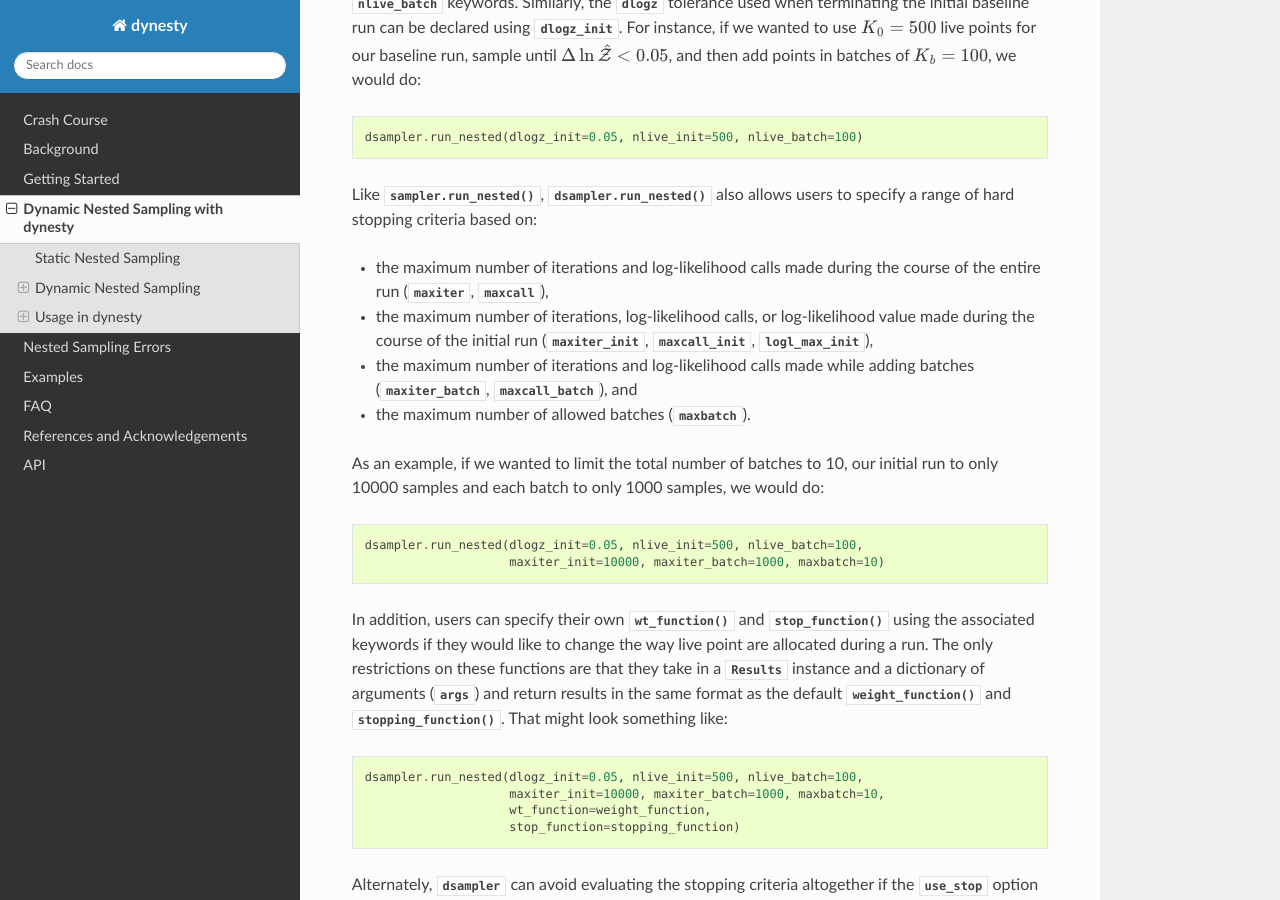
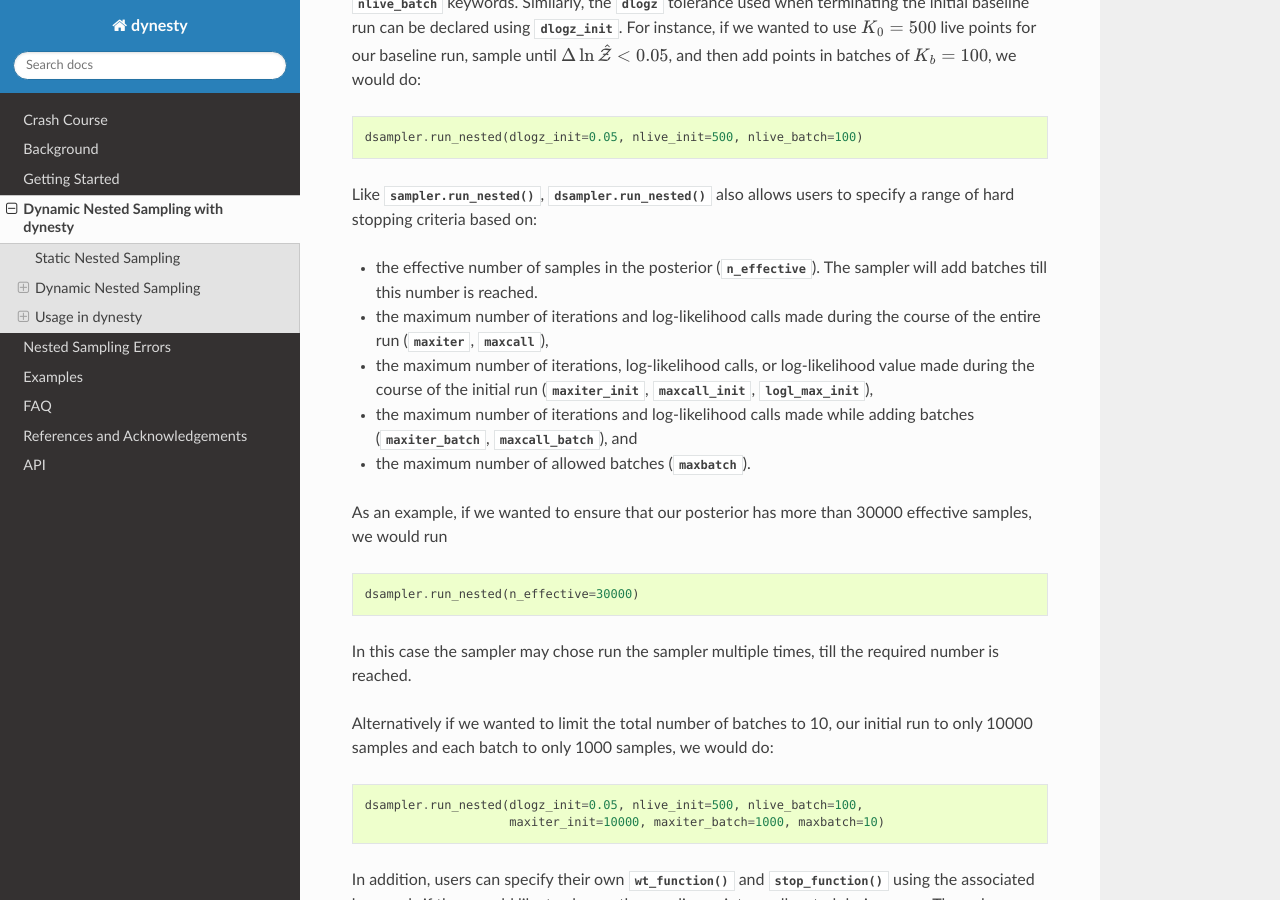
Before and after one commit to joshspeagle/dynesty, a Sphinx documentation site: the page built from docs/source/dynamic.rst, in a window 1280 px wide and 900 px high, scrolled down 6677 px. Built offline with Sphinx 7.4.7 and the Read the Docs theme 2.0.0, drawn with Linux system fonts in a browser that asks for light colours; the version number could not be read and is left out.

```diff
--- a/docs/source/dynamic.rst
+++ b/docs/source/dynamic.rst
@@ -373,6 +373,9 @@ points in batches of :math:`K_b=100`, we would do::
 Like :meth:`sampler.run_nested`, :meth:`dsampler.run_nested` also allows users
 to specify a range of hard stopping criteria based on:
 
+* the effective number of samples in the posterior (`n_effective`). The sampler
+  will add batches till this number is reached.
+
 * the maximum number of iterations and log-likelihood calls made during the
   course of the entire run (`maxiter`, `maxcall`),
 
@@ -385,7 +388,15 @@ to specify a range of hard stopping criteria based on:
 
 * the maximum number of allowed batches (`maxbatch`).
 
-As an example, if we wanted to limit the total number of batches to 10, our
+As an example, if we wanted to ensure that our posterior has more than
+30000 effective samples, we would run ::
+
+    dsampler.run_nested(n_effective=30000)
+
+In this case the sampler may chose run the sampler multiple times, till the
+required number is reached.
+
+Alternatively if we wanted to limit the total number of batches to 10, our
 initial run to only 10000 samples and each batch to only 1000 samples, we would
 do::
 
```
Also changed, not shown: CHANGELOG.md (+6 -2 lines), docs/source/faq.rst (+6 -8 lines).
